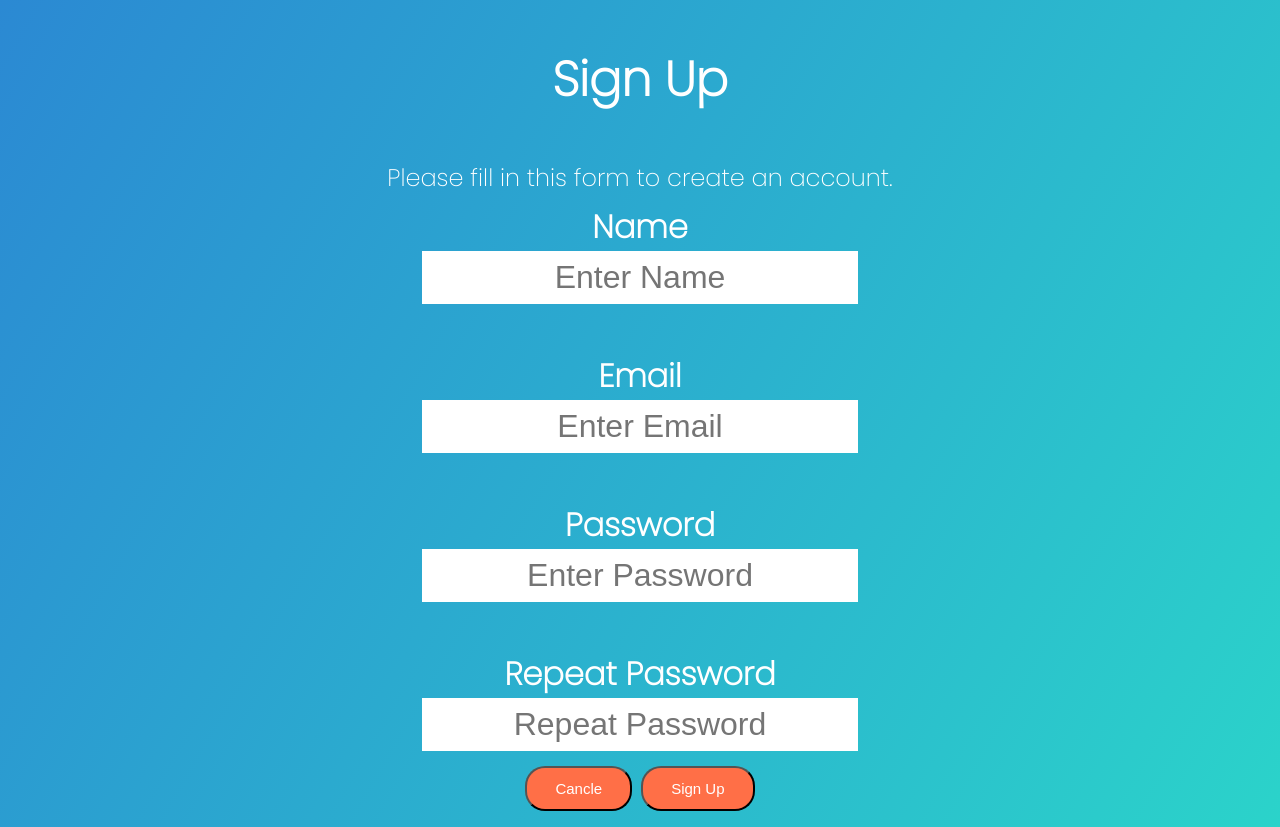
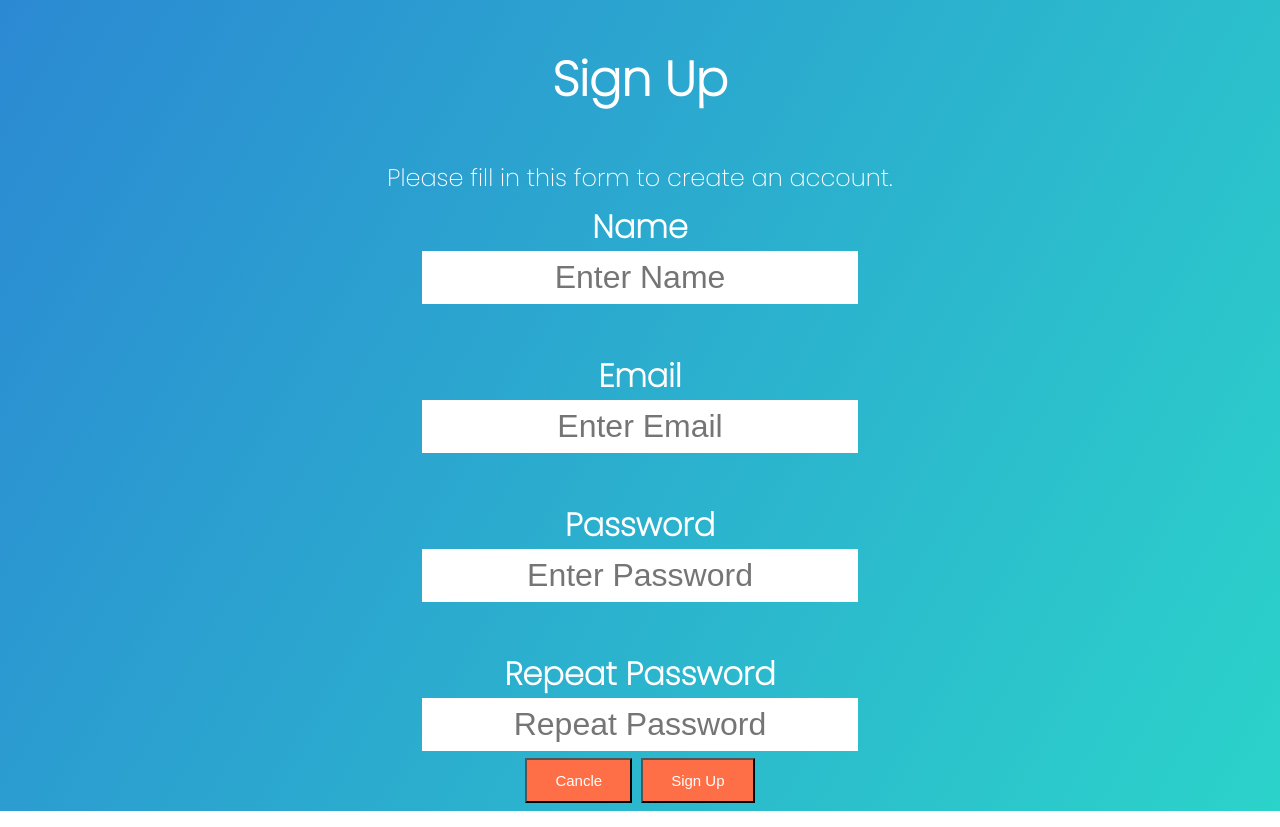
Before and after one commit to mohamed2g/Todo_App, a website: page public/SignUp.html in a window 1280 px wide. Drawn offline with Linux system fonts and the light colour scheme.

Commit message:
Update style.css

```diff
--- a/public/css/style.css
+++ b/public/css/style.css
@@ -40,7 +40,7 @@ form input, form button{
     border: none;
     background: white;
 }
-div input, div {
+div input , #container {
     border: none;
     padding: 0.5rem;
     min-height: 0.5rem;
@@ -50,7 +50,14 @@ div input, div {
 
 
 }
-
+div button {
+    font-size: 15px;
+    padding: 12px 28px;
+    cursor: pointer;
+    color: white;
+    background: #ff6f47;
+    transition: all 0.3s;
+}
 
 
 form button {
@@ -158,12 +165,3 @@ select {
     background: white;
     color: #ff6f47;
 }
-
-div button {
-    font-size: 15px;
-    padding: 12px 28px;
-    cursor: pointer;
-    border-radius: 20px;
-    color: white;
-    background: #ff6f47;
-}
```
